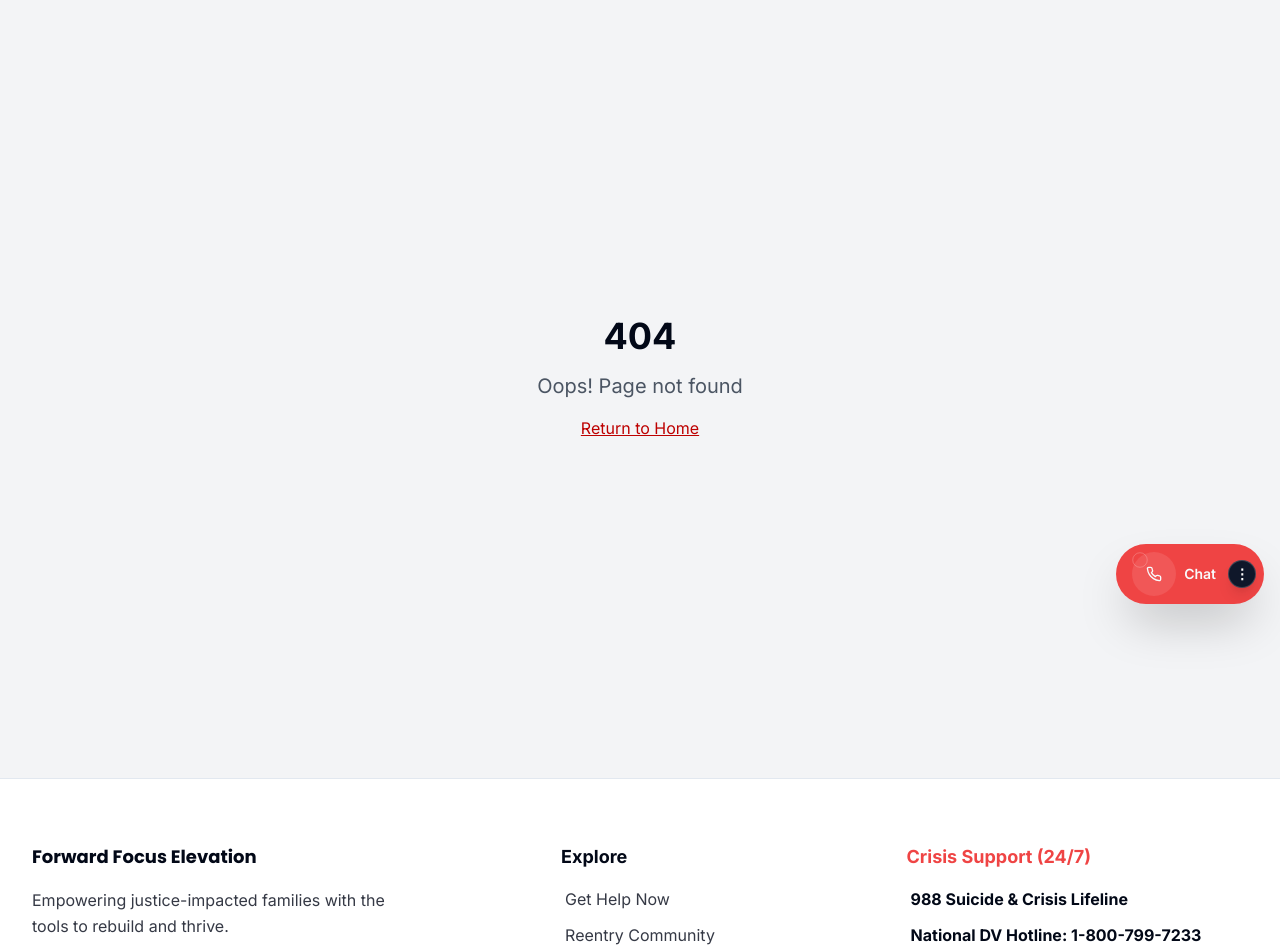
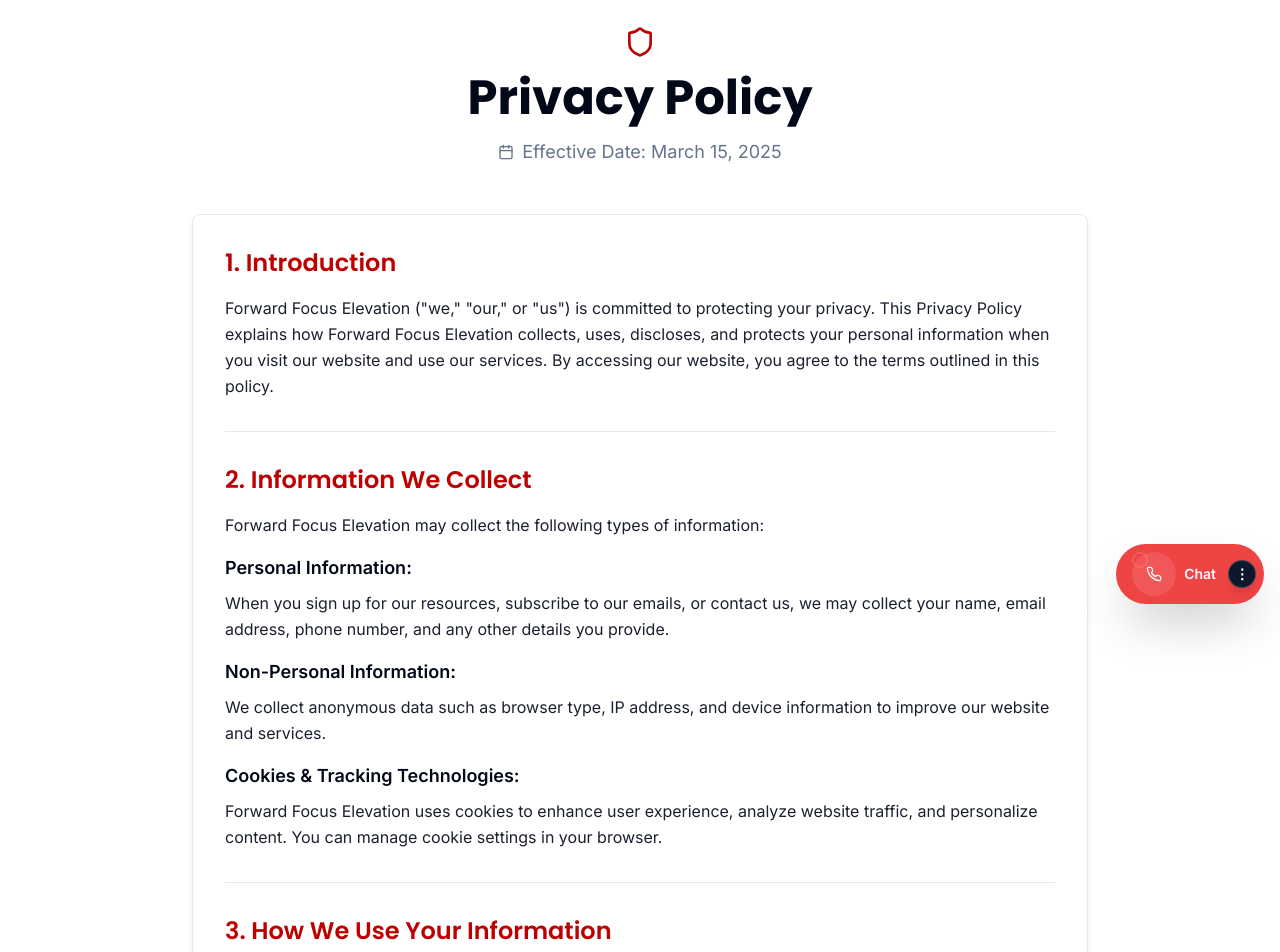
Before and after one commit to coachkay1227/forwardfocus-foundation, a React (Vite) app: page /privacy in a window 1280 px wide. Shown: the part 180-1132 px from the top of the page. Built offline with nearby package versions, Linux system fonts and the light colour scheme.

Commit message:
Add Privacy Policy page

```diff
--- a/src/App.tsx
+++ b/src/App.tsx
@@ -24,6 +24,7 @@ import SubmitReferral from "./pages/SubmitReferral";
 import AddResource from "./pages/AddResource";
 import RequestPartnership from "./pages/RequestPartnership";
 import Organizations from "./pages/Organizations";
+import PrivacyPolicy from "./pages/PrivacyPolicy";
 
 import { StateProvider } from "./contexts/StateContext";
 
@@ -58,6 +59,7 @@ const App = () => (
                   <Route path="/partners/add-resource" element={<AddResource />} />
                   <Route path="/partners/request" element={<RequestPartnership />} />
                   <Route path="/organizations" element={<Organizations />} />
+                  <Route path="/privacy" element={<PrivacyPolicy />} />
                   <Route path="/resources/:id" element={<Navigate to="/help" replace />} />
                   {/* ADD ALL CUSTOM ROUTES ABOVE THE CATCH-ALL "*" ROUTE */}
                   <Route path="*" element={<NotFound />} />
--- a/src/components/layout/Footer.tsx
+++ b/src/components/layout/Footer.tsx
@@ -66,7 +66,7 @@ const Footer = () => {
           </div>
           <div className="flex gap-6">
             <a
-              href="#"
+              href="/privacy"
               className="text-foreground/80 hover:text-primary transition-colors duration-200 focus:text-primary focus:outline-none focus:ring-2 focus:ring-primary/20 rounded px-1"
             >
               Privacy Policy
--- /dev/null
+++ b/src/pages/PrivacyPolicy.tsx
@@ -0,0 +1,175 @@
+import { useEffect } from "react";
+import { Card, CardContent } from "@/components/ui/card";
+import { Separator } from "@/components/ui/separator";
+import { Shield, Calendar, Mail } from "lucide-react";
+
+const PrivacyPolicy = () => {
+  useEffect(() => {
+    document.title = "Privacy Policy | Forward Focus Elevation";
+
+    // SEO meta tags
+    const metaDescription = document.querySelector('meta[name="description"]');
+    if (metaDescription) {
+      metaDescription.setAttribute('content', 'Privacy Policy for Forward Focus Elevation - Learn how we collect, use, and protect your personal information when using our services.');
+    } else {
+      const meta = document.createElement('meta');
+      meta.name = 'description';
+      meta.content = 'Privacy Policy for Forward Focus Elevation - Learn how we collect, use, and protect your personal information when using our services.';
+      document.head.appendChild(meta);
+    }
+  }, []);
+
+  return (
+    <main id="main" className="container py-12">
+      <div className="max-w-4xl mx-auto">
+        {/* Header */}
+        <div className="text-center mb-12">
+          <div className="inline-flex items-center gap-2 mb-4">
+            <Shield className="h-8 w-8 text-primary" />
+          </div>
+          <h1 className="font-heading text-4xl md:text-5xl font-bold mb-4">Privacy Policy</h1>
+          <div className="flex items-center justify-center gap-2 text-muted-foreground">
+            <Calendar className="h-4 w-4" />
+            <p className="text-lg">Effective Date: March 15, 2025</p>
+          </div>
+        </div>
+
+        <Card className="shadow-md">
+          <CardContent className="p-8 space-y-8">
+            {/* 1. Introduction */}
+            <section>
+              <h2 className="font-heading text-2xl font-semibold mb-4 text-primary">1. Introduction</h2>
+              <p className="text-base leading-relaxed text-foreground/90">
+                Forward Focus Elevation ("we," "our," or "us") is committed to protecting your privacy.
+                This Privacy Policy explains how Forward Focus Elevation collects, uses, discloses, and
+                protects your personal information when you visit our website and use our services. By
+                accessing our website, you agree to the terms outlined in this policy.
+              </p>
+            </section>
+
+            <Separator />
+
+            {/* 2. Information We Collect */}
+            <section>
+              <h2 className="font-heading text-2xl font-semibold mb-4 text-primary">2. Information We Collect</h2>
+              <p className="text-base leading-relaxed text-foreground/90 mb-4">
+                Forward Focus Elevation may collect the following types of information:
+              </p>
+              <div className="space-y-4">
+                <div>
+                  <h3 className="font-semibold text-lg mb-2">Personal Information:</h3>
+                  <p className="text-base leading-relaxed text-foreground/90">
+                    When you sign up for our resources, subscribe to our emails, or contact us, we may
+                    collect your name, email address, phone number, and any other details you provide.
+                  </p>
+                </div>
+                <div>
+                  <h3 className="font-semibold text-lg mb-2">Non-Personal Information:</h3>
+                  <p className="text-base leading-relaxed text-foreground/90">
+                    We collect anonymous data such as browser type, IP address, and device information
+                    to improve our website and services.
+                  </p>
+                </div>
+                <div>
+                  <h3 className="font-semibold text-lg mb-2">Cookies & Tracking Technologies:</h3>
+                  <p className="text-base leading-relaxed text-foreground/90">
+                    Forward Focus Elevation uses cookies to enhance user experience, analyze website
+                    traffic, and personalize content. You can manage cookie settings in your browser.
+                  </p>
+                </div>
+              </div>
+            </section>
+
+            <Separator />
+
+            {/* 3. How We Use Your Information */}
+            <section>
+              <h2 className="font-heading text-2xl font-semibold mb-4 text-primary">3. How We Use Your Information</h2>
+              <p className="text-base leading-relaxed text-foreground/90 mb-4">
+                Forward Focus Elevation uses collected data to:
+              </p>
+              <ul className="list-disc pl-6 space-y-2 text-base leading-relaxed text-foreground/90">
+                <li>Provide, improve, and personalize our services</li>
+                <li>Send updates, newsletters, and promotional materials (with your consent)</li>
+                <li>Respond to inquiries and customer support requests</li>
+                <li>Analyze website performance and user engagement</li>
+              </ul>
+            </section>
+
+            <Separator />
+
+            {/* 4. How We Share Your Information */}
+            <section>
+              <h2 className="font-heading text-2xl font-semibold mb-4 text-primary">4. How We Share Your Information</h2>
+              <p className="text-base leading-relaxed text-foreground/90 mb-4">
+                Forward Focus Elevation does not sell or rent your personal information. However, we may share it with:
+              </p>
+              <ul className="list-disc pl-6 space-y-2 text-base leading-relaxed text-foreground/90">
+                <li>Service providers who assist in operating our website</li>
+                <li>Legal authorities if required by law</li>
+                <li>Business partners or affiliates, with your consent</li>
+              </ul>
+            </section>
+
+            <Separator />
+
+            {/* 5. Data Security */}
+            <section>
+              <h2 className="font-heading text-2xl font-semibold mb-4 text-primary">5. Data Security</h2>
+              <p className="text-base leading-relaxed text-foreground/90">
+                Forward Focus Elevation implements security measures to protect personal data from
+                unauthorized access, misuse, or alteration. However, while we strive to protect your
+                data, no online data transmission is entirely secure.
+              </p>
+            </section>
+
+            <Separator />
+
+            {/* 6. Your Choices & Rights */}
+            <section>
+              <h2 className="font-heading text-2xl font-semibold mb-4 text-primary">6. Your Choices & Rights</h2>
+              <ul className="list-disc pl-6 space-y-2 text-base leading-relaxed text-foreground/90">
+                <li>You can opt out of marketing emails at any time by clicking "unsubscribe."</li>
+                <li>You may request to access, update, or delete your personal information by contacting Forward Focus Elevation.</li>
+              </ul>
+            </section>
+
+            <Separator />
+
+            {/* 7. Changes to This Policy */}
+            <section>
+              <h2 className="font-heading text-2xl font-semibold mb-4 text-primary">7. Changes to This Policy</h2>
+              <p className="text-base leading-relaxed text-foreground/90">
+                Forward Focus Elevation may update this Privacy Policy from time to time. Any changes
+                will be posted on this page with an updated effective date.
+              </p>
+            </section>
+
+            <Separator />
+
+            {/* 8. Contact Us */}
+            <section>
+              <h2 className="font-heading text-2xl font-semibold mb-4 text-primary">8. Contact Us</h2>
+              <p className="text-base leading-relaxed text-foreground/90 mb-4">
+                For any questions regarding this Privacy Policy, please contact Forward Focus Elevation at:
+              </p>
+              <div className="bg-muted/50 p-4 rounded-lg">
+                <div className="flex items-center gap-2">
+                  <Mail className="h-5 w-5 text-primary" />
+                  <a
+                    href="mailto:support@ffe.services"
+                    className="text-primary hover:underline font-medium"
+                  >
+                    support@ffe.services
+                  </a>
+                </div>
+              </div>
+            </section>
+          </CardContent>
+        </Card>
+      </div>
+    </main>
+  );
+};
+
+export default PrivacyPolicy;
```
